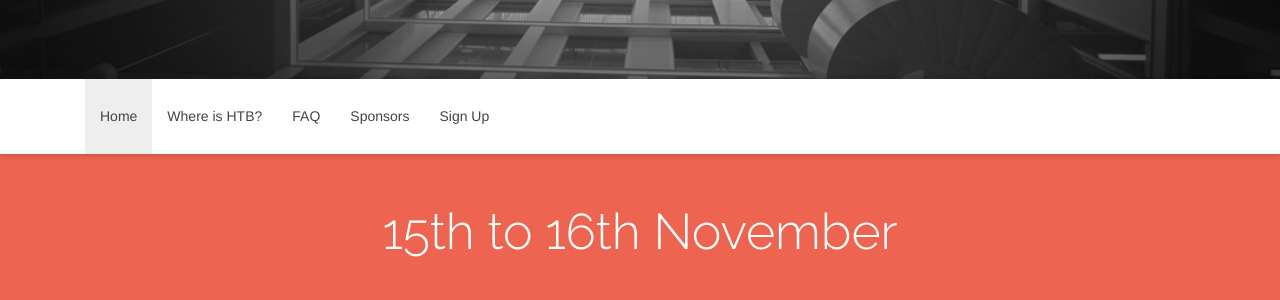
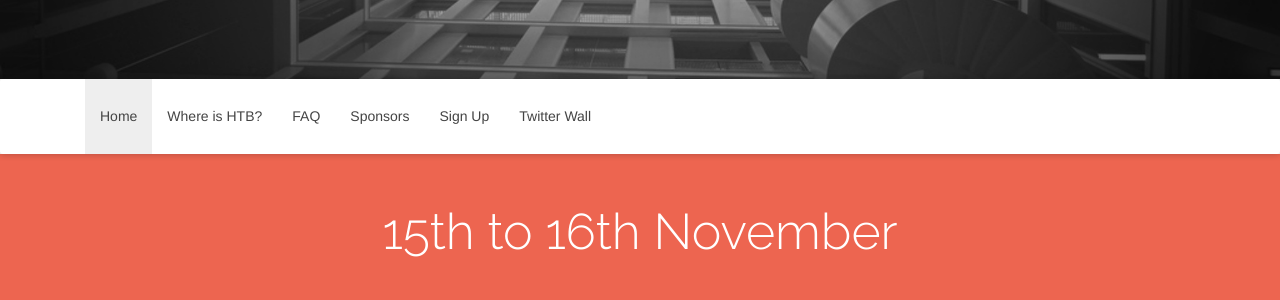
Before and after one commit to compsoc-edinburgh/htb16-site, a Jekyll site: the page built from index.html, in a window 1280 px wide and 900 px high. Shown: the part 369-669 px from the top of the window. Built offline with Jekyll 4.4.1, drawn with Linux system fonts in a browser that asks for light colours; nearby versions of some CDN libraries.

Commit message:
Added twitter wall

```diff
--- a/_config.yml
+++ b/_config.yml
@@ -18,6 +18,8 @@ navigation:
    url: "#sponsors"
  - text: Sign Up
    url: ""
+ - text: Twitter Wall
+   url: "/wall"
 
 # Build Settings
 paginate: 3
```
Also changed, not shown: wall.html (added, +7 -0 lines).
